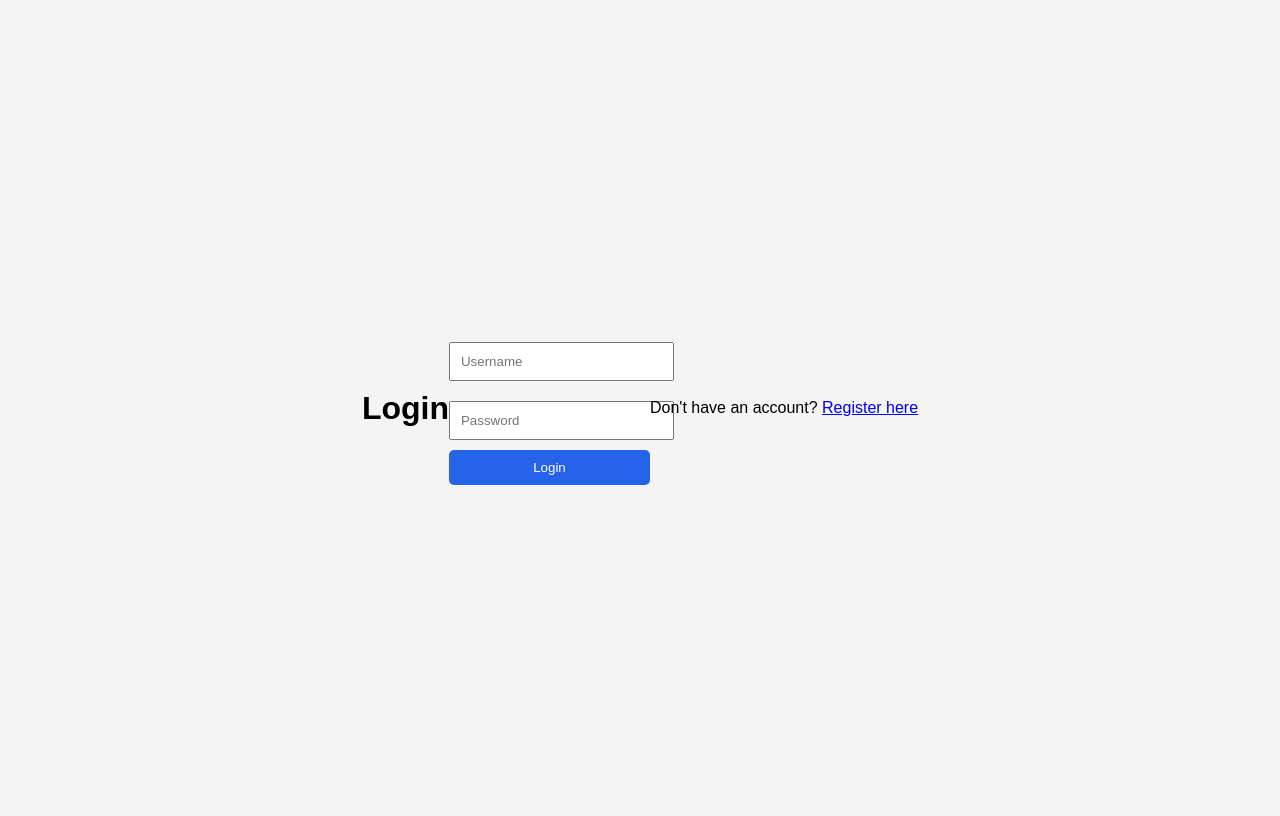
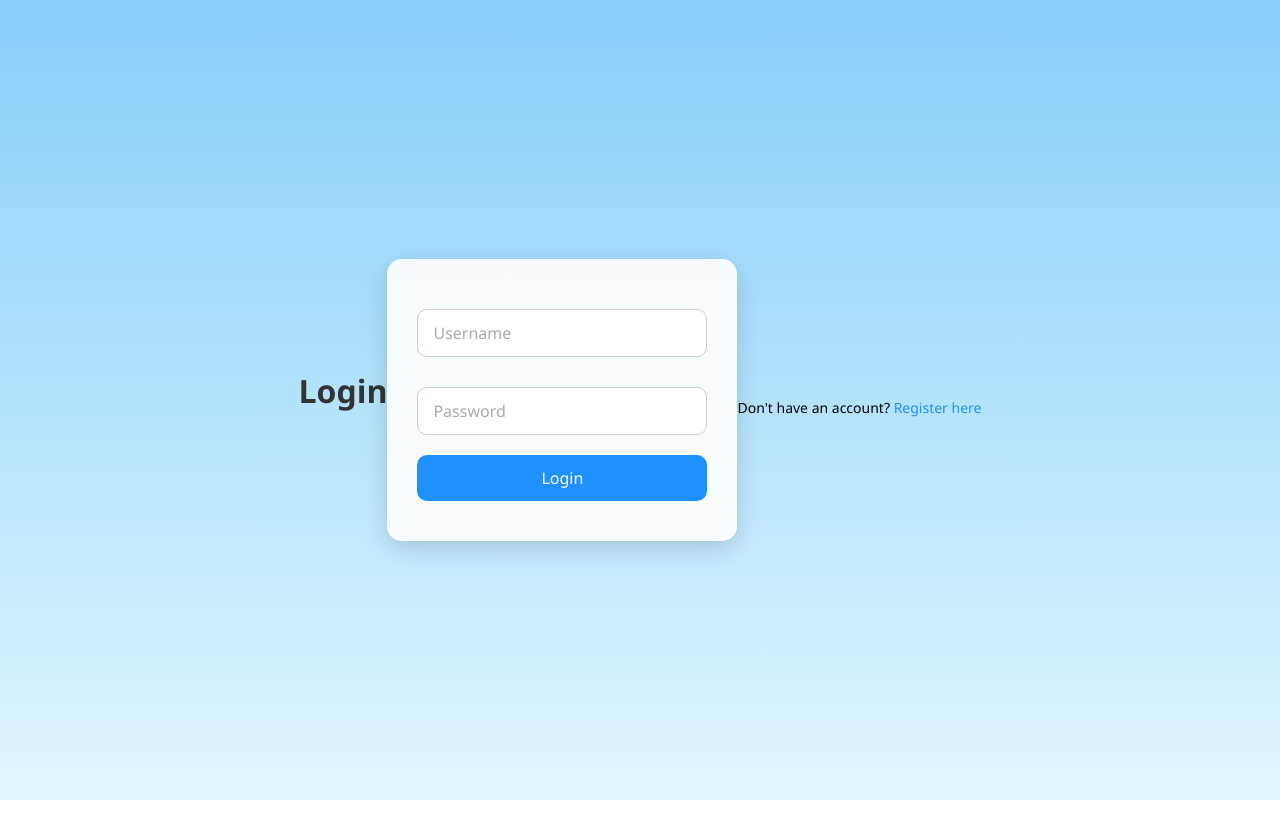
Before and after one commit to KalopsiaZom/UmkmConnect, a website: page frontend/login.html in a window 1280 px wide. Drawn offline with Linux system fonts and the light colour scheme.

Commit message:
Updating style.css
making the login and register more nicer

```diff
--- a/frontend/style.css
+++ b/frontend/style.css
@@ -1,32 +1,76 @@
+/* Reset some default styles */
+* {
+  box-sizing: border-box;
+  margin: 0;
+  padding: 0;
+  font-family: 'Segoe UI', Tahoma, Geneva, Verdana, sans-serif;
+}
+
 body {
-  font-family: Arial;
-  background: #f4f4f4;
+  height: 100vh;
   display: flex;
   justify-content: center;
   align-items: center;
-  height: 100vh;
+  background: linear-gradient(to bottom, #87cefa, #e0f7ff); /* Sky blue gradient */
 }
 
-.container {
-  background: white;
-  padding: 30px;
-  border-radius: 10px;
-  box-shadow: 0 4px 15px rgba(0,0,0,0.1);
-  width: 300px;
+h1 {
+  text-align: center;
+  margin-bottom: 20px;
+  color: #333;
 }
 
-input {
+form {
+  background: rgba(255, 255, 255, 0.9);
+  padding: 40px 30px;
+  border-radius: 15px;
+  box-shadow: 0 8px 25px rgba(0, 0, 0, 0.15);
+  width: 350px;
+}
+
+input[type="text"],
+input[type="password"],
+select {
   width: 100%;
-  margin: 10px 0;
-  padding: 10px;
+  padding: 12px 15px;
+  margin: 10px 0 20px 0;
+  border: 1px solid #ccc;
+  border-radius: 10px;
+  font-size: 16px;
 }
 
 button {
   width: 100%;
-  padding: 10px;
-  background: #2563eb;
+  padding: 12px;
+  background-color: #1e90ff;
+  border: none;
+  border-radius: 10px;
   color: white;
-  border: none;
-  border-radius: 5px;
+  font-size: 16px;
   cursor: pointer;
+  transition: background 0.3s;
 }
+
+button:hover {
+  background-color: #007acc;
+}
+
+p {
+  text-align: center;
+  margin-top: 15px;
+  font-size: 14px;
+}
+
+a {
+  color: #1e90ff;
+  text-decoration: none;
+}
+
+a:hover {
+  text-decoration: underline;
+}
+
+/* Optional: placeholder styling */
+::placeholder {
+  color: #aaa;
+}
```
Also changed, not shown: frontend/dashboard.html (+0 -6 lines), frontend/login.html (+0 -1 lines), frontend/register.html (+0 -1 lines).
